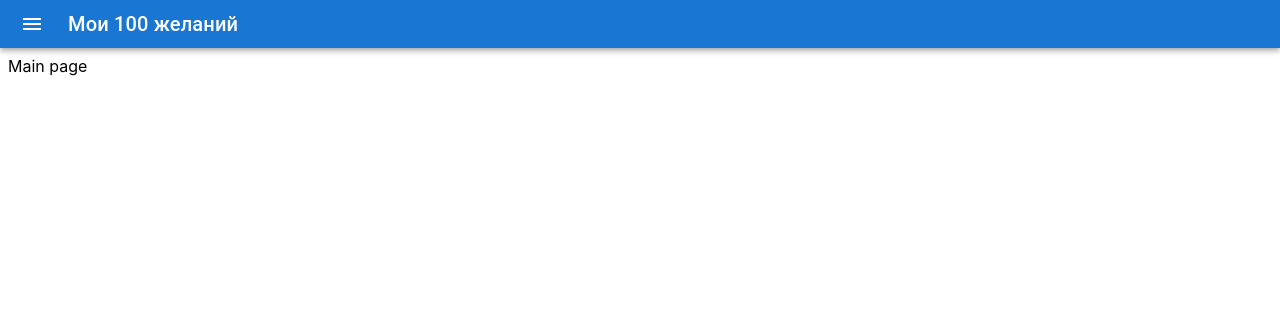
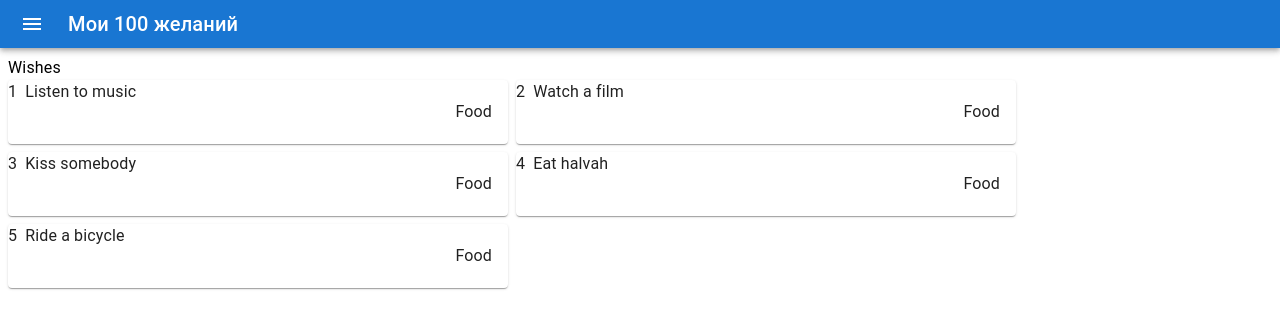
Before and after one commit to alehkonan/to-do-app, a React (Create React App) app: page / in a window 1280 px wide. Shown: the top 328 px of the page. Built offline with nearby package versions, Linux system fonts and the light colour scheme.

Commit message:
add spheres to todos

```diff
--- /dev/null
+++ b/src/components/WishCard/index.tsx
@@ -0,0 +1,52 @@
+import {
+  Button,
+  Card,
+  List,
+  ListItemButton,
+  ListItemText,
+  Menu,
+  MenuItem,
+  Typography,
+} from '@mui/material';
+import React, { FC, MouseEvent, useState } from 'react';
+import { spheres } from '../../data/spheres';
+import { Wish } from '../../types';
+
+type Props = {
+  number: number;
+  wish: Wish;
+};
+export const WishCard: FC<Props> = ({ number, wish }) => {
+  const [anchorEl, setAnchorEl] = useState<null | HTMLElement>(null);
+  const [selectedIndex, setSelectedIndex] = useState(0);
+  const open = Boolean(anchorEl);
+  const openMenu = (e: MouseEvent<HTMLElement>) => setAnchorEl(e.currentTarget);
+  const closeMenu = () => setAnchorEl(null);
+  const selectOption = (e: MouseEvent<HTMLElement>, index: number) => {
+    setSelectedIndex(index);
+    setAnchorEl(null);
+  };
+
+  return (
+    <Card key={wish.id} sx={{ display: 'flex', gap: 1 }}>
+      <Typography>{number}</Typography>
+      <Typography sx={{ flex: 1 }}>{wish.text}</Typography>
+      <List>
+        <ListItemButton onClick={openMenu}>
+          <ListItemText>{spheres[selectedIndex].name}</ListItemText>
+        </ListItemButton>
+      </List>
+      <Menu id="basic-menu" anchorEl={anchorEl} open={open} onClose={closeMenu}>
+        {spheres.map((sphere, index) => (
+          <MenuItem
+            key={sphere.id}
+            selected={index === selectedIndex}
+            onClick={(e) => selectOption(e, index)}
+          >
+            {sphere.name}
+          </MenuItem>
+        ))}
+      </Menu>
+    </Card>
+  );
+};
--- a/src/pages/Main/index.tsx
+++ b/src/pages/Main/index.tsx
@@ -1,5 +1,21 @@
+import { Box, Typography } from '@mui/material';
 import React, { FC } from 'react';
+import { WishCard } from '../../components/WishCard';
+import { wishes } from '../../data/wishes';
 
 export const Main: FC = () => {
-  return <div>Main page</div>;
+  return (
+    <Box>
+      <Typography>Wishes</Typography>
+      <Box
+        display="grid"
+        gridTemplateColumns="repeat(auto-fit, minmax(auto, 500px))"
+        gap={1}
+      >
+        {wishes.map((wish, index) => (
+          <WishCard key={wish.id} number={index + 1} wish={wish} />
+        ))}
+      </Box>
+    </Box>
+  );
 };
```
